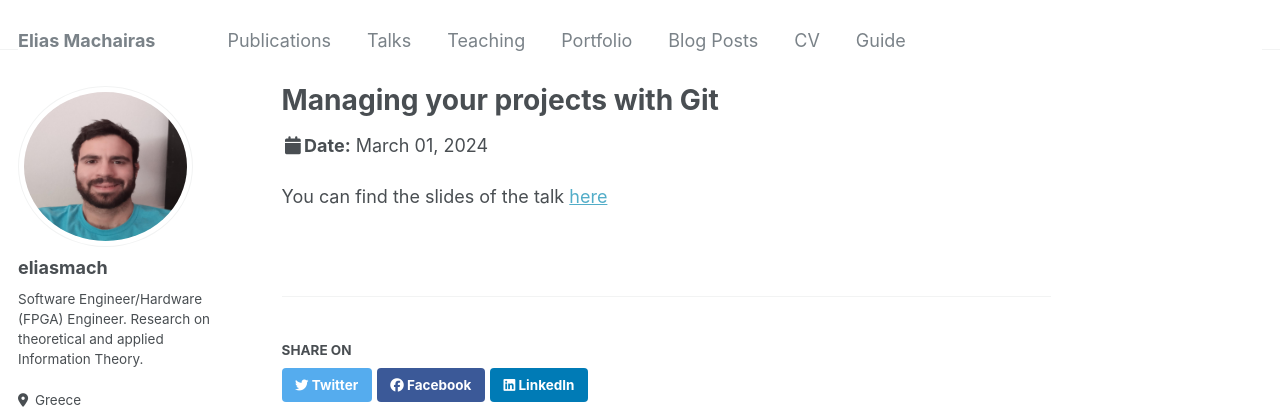
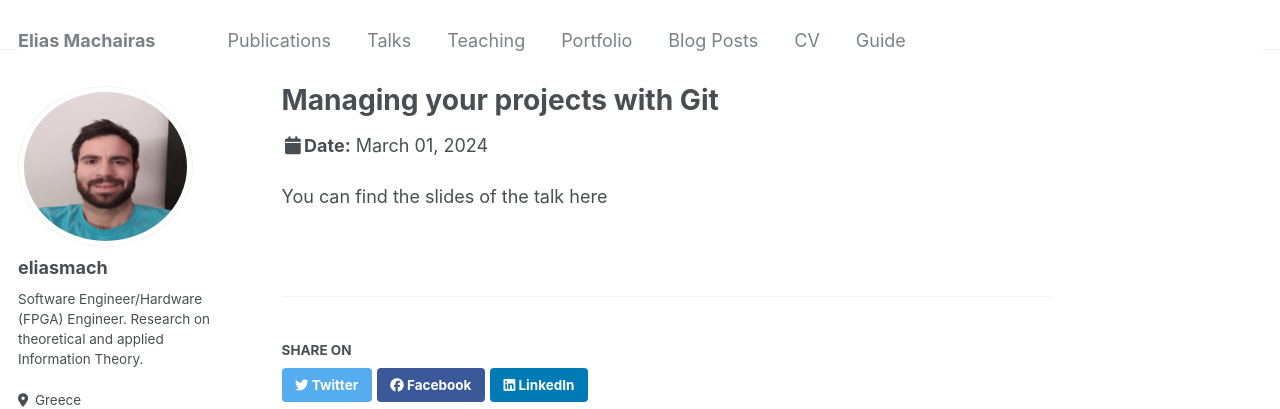
Before and after one commit to eliasmach/eliasmach.github.io, a Jekyll site: the page built from _talks/2024-03-01-managing-your-projects-with-git.md, in a window 1280 px wide. Shown: the top 409 px of the page. Built offline with Jekyll 4.4.1, drawn with Linux system fonts in a browser that asks for light colours; part of the change alters nothing that is shown.

```diff
--- a/_talks/2024-03-01-managing-your-projects-with-git.md
+++ b/_talks/2024-03-01-managing-your-projects-with-git.md
@@ -7,4 +7,4 @@ date: 2024-03-01
 location: "Online-streaming"
 ---
 
-You can find the slides of the talk [here](http://eliasmach.github.io/files/branch_and_merge.pdf)
+You can find the slides of the talk here
```
